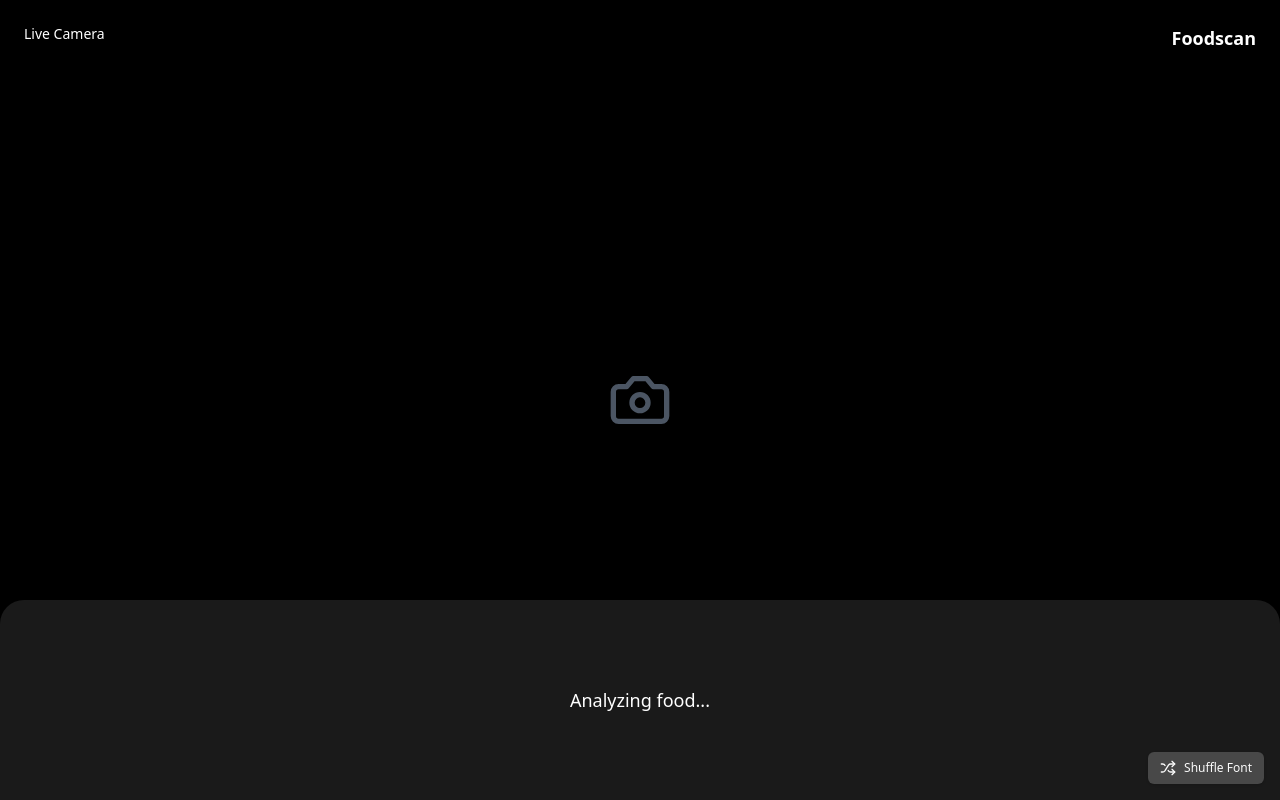
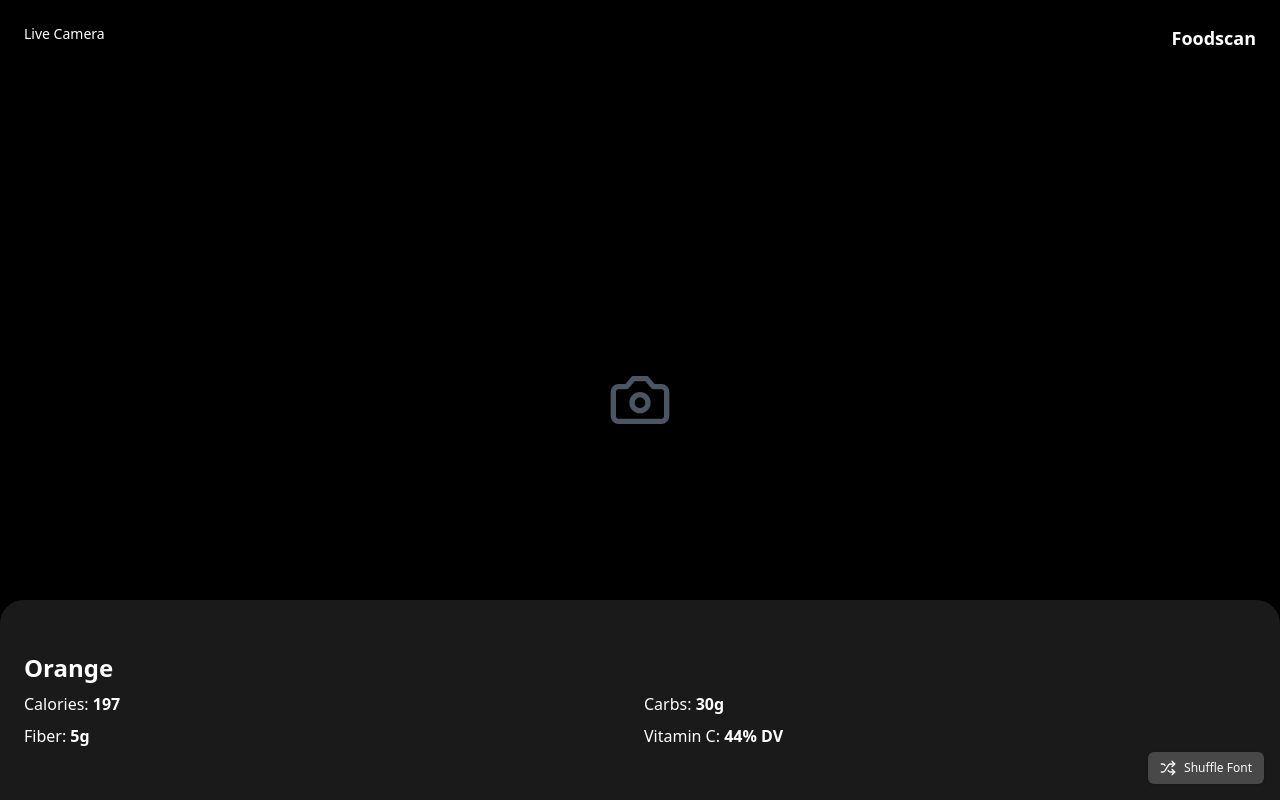
Before and after one commit to nishyadu/foodscan, a Next.js app: page / in a window 1280 px wide. Built offline with nearby package versions, Linux system fonts and the light colour scheme; no server answers.

Commit message:
bug fixes in build

```diff
--- a/src/components/nutrient-camera.tsx
+++ b/src/components/nutrient-camera.tsx
@@ -46,12 +46,37 @@ export function NutrientCamera() {
     setupCamera()
 
     return () => {
-      // Clean up the camera stream when component unmounts
-      if (videoRef.current && videoRef.current.srcObject) {
-        const tracks = (videoRef.current.srcObject as MediaStream).getTracks()
+      const video = videoRef.current
+      if (video && video.srcObject) {
+        const tracks = (video.srcObject as MediaStream).getTracks()
         tracks.forEach(track => track.stop())
       }
     }
+  }, [])
+
+  useEffect(() => {
+    const analyzeInterval = setInterval(() => {
+      // Simulate AI analysis
+      const foods = ['Apple', 'Banana', 'Orange', 'Broccoli', 'Chicken Breast']
+      const randomFood = foods[Math.floor(Math.random() * foods.length)]
+
+      setAnalyzing(false)
+      setNutrientInfo({
+        name: randomFood,
+        calories: Math.floor(Math.random() * 200) + 50,
+        carbs: `${Math.floor(Math.random() * 30) + 5}g`,
+        fiber: `${Math.floor(Math.random() * 5) + 1}g`,
+        vitaminC: `${Math.floor(Math.random() * 50) + 10}% DV`
+      })
+
+      // Simulate occasional "searching" state
+      if (Math.random() < 0.2) {
+        setAnalyzing(true)
+        setNutrientInfo(null)
+      }
+    }, 3000) // Update every 3 seconds
+
+    return () => clearInterval(analyzeInterval)
   }, [])
 
   const shuffleFont = () => {
```
